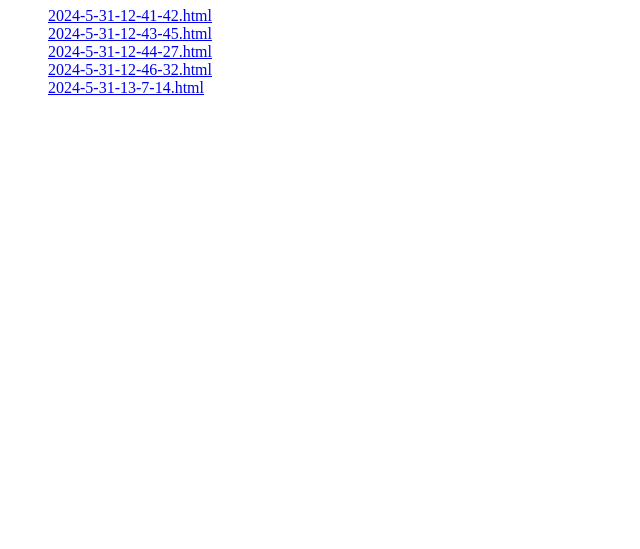
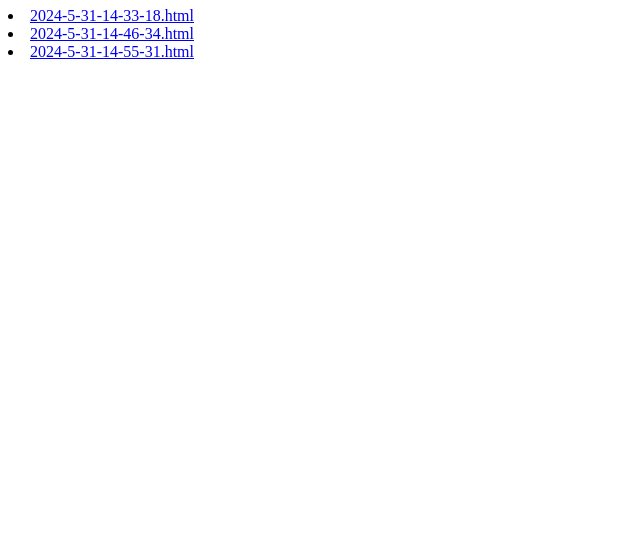
Before and after one commit to Nicknul/blog, a website: page blog.html in a window 1280 px wide. Shown: the part 251-800 px from the top of the page, without its empty margins (0-640 px from the left). Drawn offline with Linux system fonts and the light colour scheme.

Commit message:
for..in completed

```diff
--- a/blog.html
+++ b/blog.html
@@ -16,7 +16,9 @@
     </form>
     <div id="root">
       <h1>Menu</h1>
-              <ul><div><a href="/data/2024-5-31-12-41-42.html">2024-5-31-12-41-42.html</a></div><div><a href="/data/2024-5-31-12-43-45.html">2024-5-31-12-43-45.html</a></div><div><a href="/data/2024-5-31-12-44-27.html">2024-5-31-12-44-27.html</a></div><div><a href="/data/2024-5-31-12-46-32.html">2024-5-31-12-46-32.html</a></div><div><a href="/data/2024-5-31-13-7-14.html">2024-5-31-13-7-14.html</a></div></ul>
+      <li><a href="/data/2024-5-31-14-33-18.html">2024-5-31-14-33-18.html</a></li>
+      <li><a href="/data/2024-5-31-14-46-34.html">2024-5-31-14-46-34.html</a></li>
+      <li><a href="/data/2024-5-31-14-55-31.html">2024-5-31-14-55-31.html</a></li>
     </div>
   </body>
 </html>
```
Lines whose indentation alone changed are shown as unchanged.
